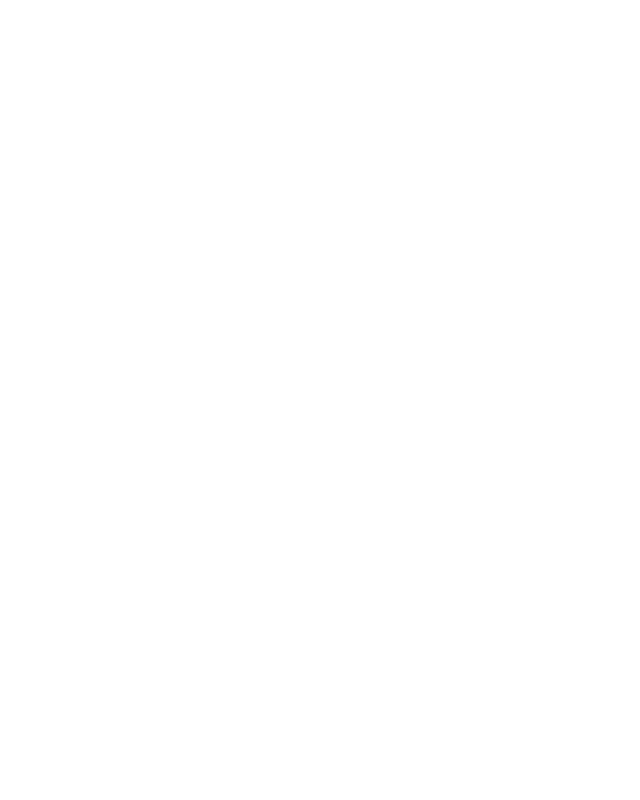
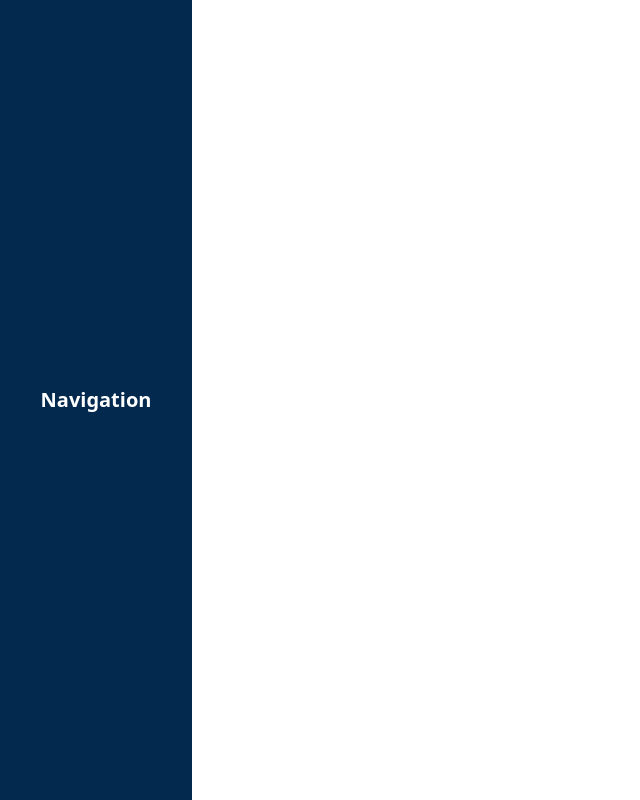
Before and after one commit to BrackoGregor/timetracker_praksa, a Vue app in the folder web/: page /home in a window 1280 px wide. Before the commit this address had no page. Shown: the whole page, without its empty margins (0-640 px from the left). Built offline with nearby package versions, Linux system fonts and the light colour scheme.

Commit message:
Home route added

```diff
--- a/web/src/router/index.js
+++ b/web/src/router/index.js
@@ -13,6 +13,11 @@ const routes = [{
     name: "Register",
     component: () => import("../views/Register.vue"),
   },
+  {
+    path: "/home",
+    name: "Home",
+    component: () => import("../views/Home.vue"),
+  },
 ];
 
 const router = createRouter({
--- /dev/null
+++ b/web/src/views/Home.vue
@@ -0,0 +1,13 @@
+<template>
+  <div class="fixed inset-0 flex z-40">
+    <div class="absolute flex top-0 h-screen bg-blue">
+      <div
+        class="bg-yellow-200 overflow-hidden flex items-center justify-center"
+      >
+        <div class="w-48 text-center font-bold text-xl text-white">Navigation</div>
+      </div>
+    </div>
+
+    <div class="flex-1 bg-gray-400 bg-opacity-75" />
+  </div>
+</template>
--- a/web/src/views/Register.vue
+++ b/web/src/views/Register.vue
@@ -62,7 +62,7 @@
 
         <div class="flex flex-col">
           <button
-            class="mx-12 mt-16 mb-7 text-white font-customFont text-2xl font-medium bg-red rounded-full py-2"
+            class="mx-12 mt-16 mb-7 text-white font-customFont text-2xl font-medium bg-red rounded-full py-2 hover:bg-opacity-80"
           >
             Sign up
           </button>
```
